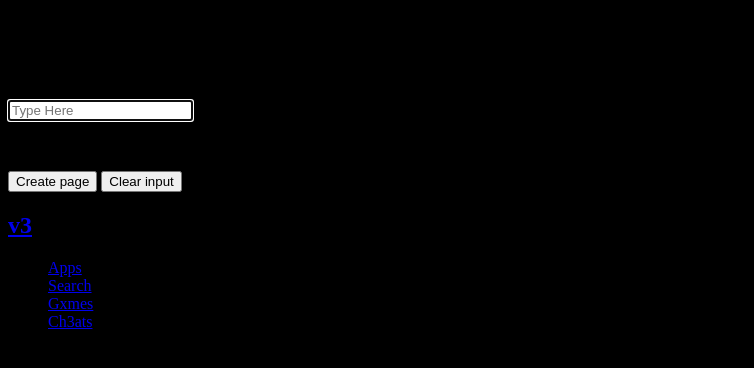
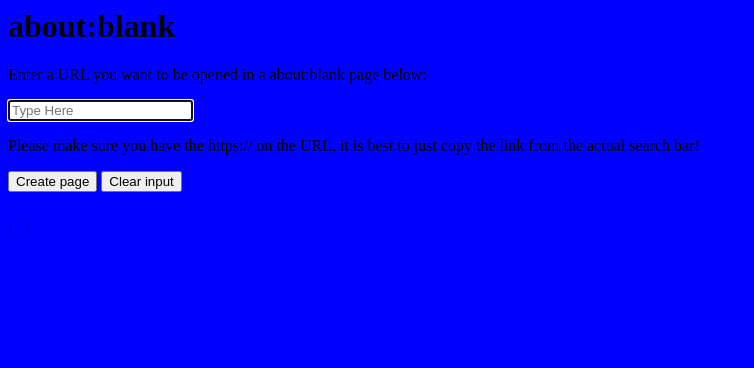
Before and after one commit to medrokian/test-for-about-blank, a plain HTML site: page index.html in a window 1280 px wide. Shown: the whole page, without its empty margins (0-754 px from the left). Drawn offline with Linux system fonts and the light colour scheme.

Commit message:
Update index.html

```diff
--- a/index.html
+++ b/index.html
@@ -59,17 +59,13 @@
           <div class="container">
             <h1 id = "white" class="logo"><a href="/index">v3</a></h1>
               <ul class="nav-links">
-                  <li><a href="/r/a.html">Apps</a></li>
-                  <li><a href="/r/p.html">Search</a></li>
-                  <li><a href="/r/g.html">Gxmes</a></li>
-                  <li><a href="/r/b.html">Ch3ats</a></li>
               </ul>
           </div>
           </nav>
       </body>
       <style>
         body{
-          background-color:black;
+          background-color:blue;
         }
       </style>
 
```
